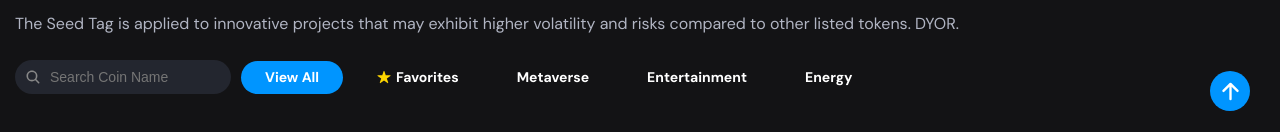
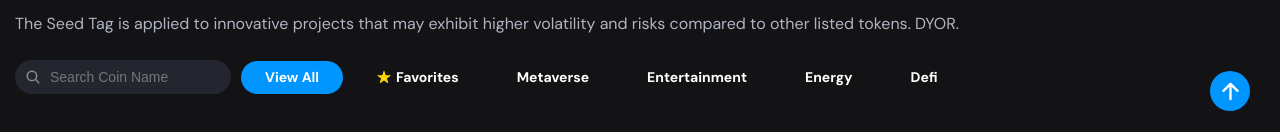
Before and after one commit to Borisfc23/criptomonedas, an Angular app: page /market in a window 1280 px wide. Shown: the part 659-791 px from the top of the page. Built offline with nearby package versions, Linux system fonts and the light colour scheme.

Commit message:
mejoras del search

```diff
--- a/src/app/pages/home/market/market.component.html
+++ b/src/app/pages/home/market/market.component.html
@@ -17,6 +17,9 @@
                 </li>
                 <li>
                     <button class="tab-btn" (click)="filterEnergy($event)">Energy</button>
+                </li>
+                <li>
+                    <button class="tab-btn" (click)="filterDefi($event)">Defi</button>
                 </li>
             </ul>
             <table class="market-table">
--- a/src/app/pages/home/market/market.component.ts
+++ b/src/app/pages/home/market/market.component.ts
@@ -1,4 +1,3 @@
-import { map } from 'rxjs';
 import { Component } from '@angular/core';
 import { Crypto } from 'src/app/models/Crypto';
 import { FiltersService } from 'src/app/services/filters.service';
@@ -35,6 +34,11 @@ export class MarketComponent {
     this.removeActive();
     this.cryptos = this.service.filterMeta();
   }
+  filterDefi(event: any) {
+    event.target.classList.add('active');
+    this.removeActive();
+    this.cryptos = this.service.filterDefi();
+  }
   startChange(event: any, crypto: Crypto) {
     this.service.startChange(event);
     this.service.addToFavorites(crypto);
--- a/src/app/pages/market/top/top.component.html
+++ b/src/app/pages/market/top/top.component.html
@@ -30,6 +30,9 @@
                 </li>
                 <li>
                     <button class="tab-btn" (click)="filterEnergy($event)">Energy</button>
+                </li>
+                <li>
+                    <button class="tab-btn" (click)="filterDefi($event)">Defi</button>
                 </li>
             </ul>
             <table class="market-table">
--- a/src/app/pages/market/top/top.component.ts
+++ b/src/app/pages/market/top/top.component.ts
@@ -39,6 +39,11 @@ export class TopComponent {
     this.removeActive();
     this.cryptos = this.service.filterMeta();
   }
+  filterDefi(event: any) {
+    event.target.classList.add('active');
+    this.removeActive();
+    this.cryptos = this.service.filterDefi();
+  }
   filterSearch(event: any) {
     this.cryptos = this.service.filterSearch(event);
   }
--- a/src/app/partials/navbar/navbar.component.css
+++ b/src/app/partials/navbar/navbar.component.css
@@ -11,8 +11,7 @@
 .header.active {
   position: fixed;
   top: -66px;
-  background-color: var(--white);
-  /* border-block-start: 1px solid var(--cultured); */
+  background-color: black;
   box-shadow: var(--shadow-1);
   animation: slideIn 0.25s var(--cubic-out) forwards;
 }
@@ -20,7 +19,6 @@
 @keyframes slideIn {
   0% {
     transform: translateY(0);
-    background-color: var(--white);
   }
 
   100% {
--- a/src/app/services/filters.service.ts
+++ b/src/app/services/filters.service.ts
@@ -51,8 +51,9 @@ export class FiltersService {
   }
   filterSearch(event: any): Crypto[] {
     this.cryptos = this.tempArray;
-    const crypsSearch = this.cryptos.filter(({ name }) =>
-      name.toLowerCase().includes(event)
+    const crypsSearch = this.cryptos.filter(
+      ({ name, slug }) =>
+        name.toLowerCase().includes(event) || slug.toLowerCase().includes(event)
     );
     this.cryptos = crypsSearch;
     return this.cryptos;
--- a/src/assets/json/json.ts
+++ b/src/assets/json/json.ts
@@ -381,7 +381,7 @@ export const cryptos = [
     type: 'defi',
   },
   {
-    id: 9,
+    id: 10,
     name: 'Near',
     slug: 'NEAR',
     price: '$36,683.99',
@@ -393,7 +393,7 @@ export const cryptos = [
     type: 'defi',
   },
   {
-    id: 9,
+    id: 11,
     name: 'Aave',
     slug: 'AAVE',
     price: '$56,985.09',
```
